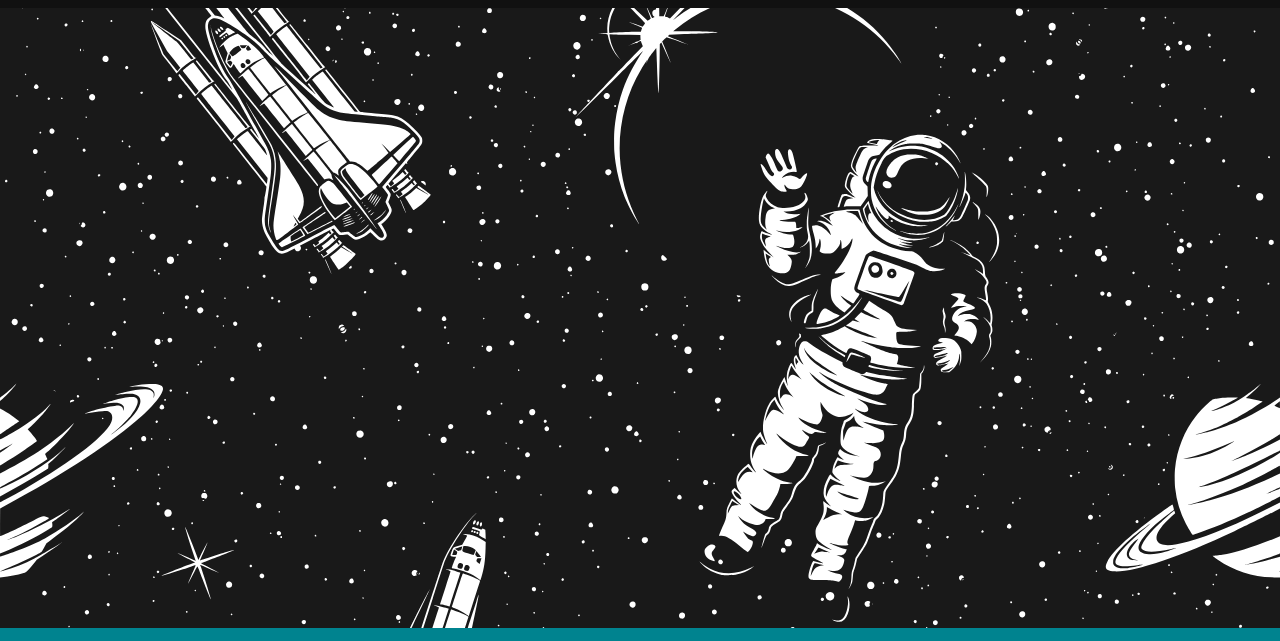
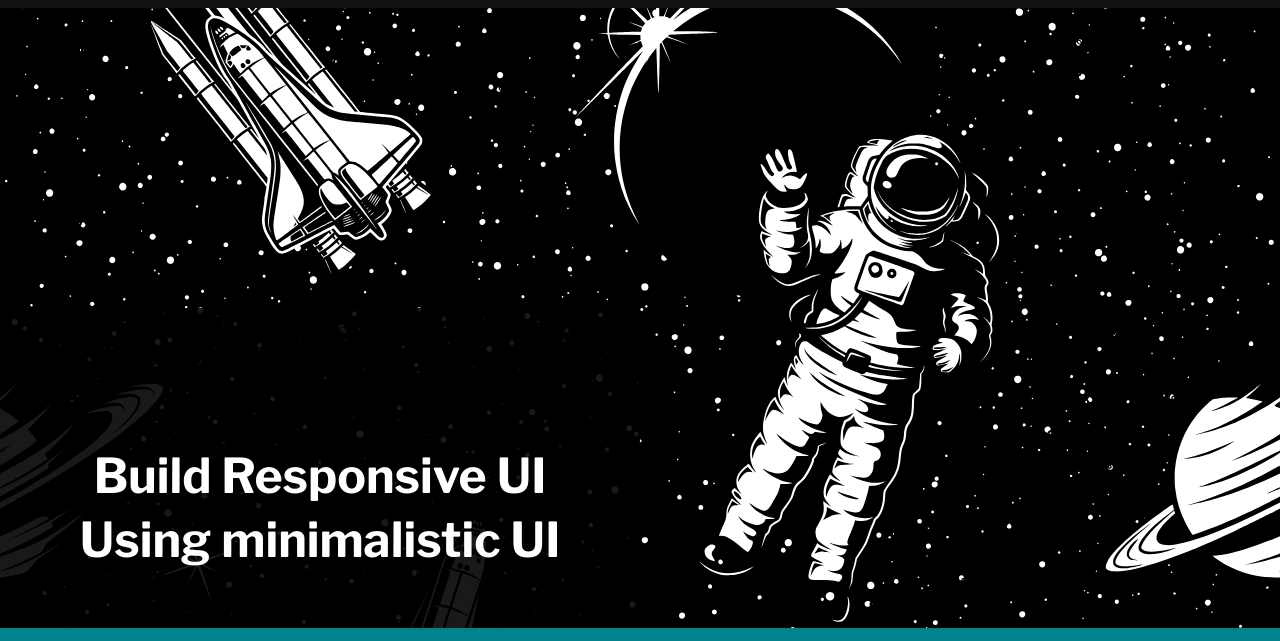
Before and after one commit to bishwajitP27/minimalistic-ui-component-library, a plain HTML site: page index.html in a window 1280 px wide. Shown: the part 92-733 px from the top of the page. Drawn offline with nearby package versions, Linux system fonts and the light colour scheme.

Commit message:
Hero Background added

```diff
--- a/index.html
+++ b/index.html
@@ -30,7 +30,10 @@
             </ul>
         </nav>
     </header>
-    <main class="homepage-main body-background"></main>
+    <hero class="homepage-main">
+        <div class="body-background"></div>
+        <h1 class="hero-main--text flex flex-center">Build Responsive UI Using minimalistic UI</h1>
+    </hero>
     <footer class="main-footer">
         <ul class="main-footer--items flex">
             <li class="main-footer--item">
--- a/styles/style.css
+++ b/styles/style.css
@@ -52,7 +52,6 @@ h5 {
     height: calc(100vh - var(--header-height) - var(--footer-height));
     position: fixed;
     top: var(--header-height);
-    opacity: 0.9;
 }
 
 /* Header */
@@ -106,6 +105,20 @@ h5 {
     align-items: center;
 }
 
+.hero-main--text {
+    padding: 2rem;
+    background: rgba(0, 0, 0, 0.9);
+    font-size: 3rem;
+    color: var(--primary-font-color);
+    font-weight: bold;
+    position: absolute;
+    top: 50%;
+    width: 50%;
+    border-radius: 5px;
+    height: 50%;
+    text-align: center;
+}
+
 .main-footer {
     height: var(--footer-height);
     width: 100%;
```
